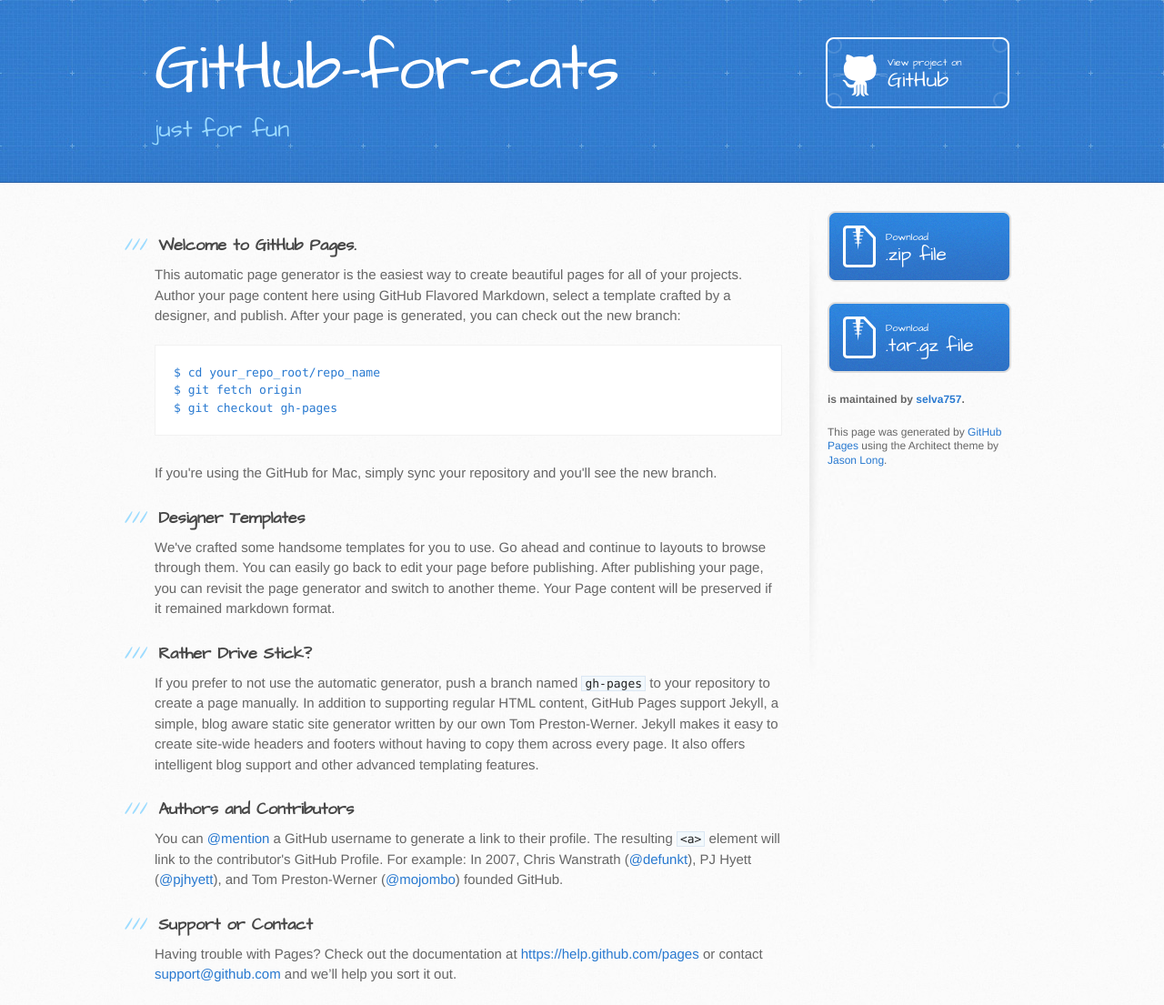
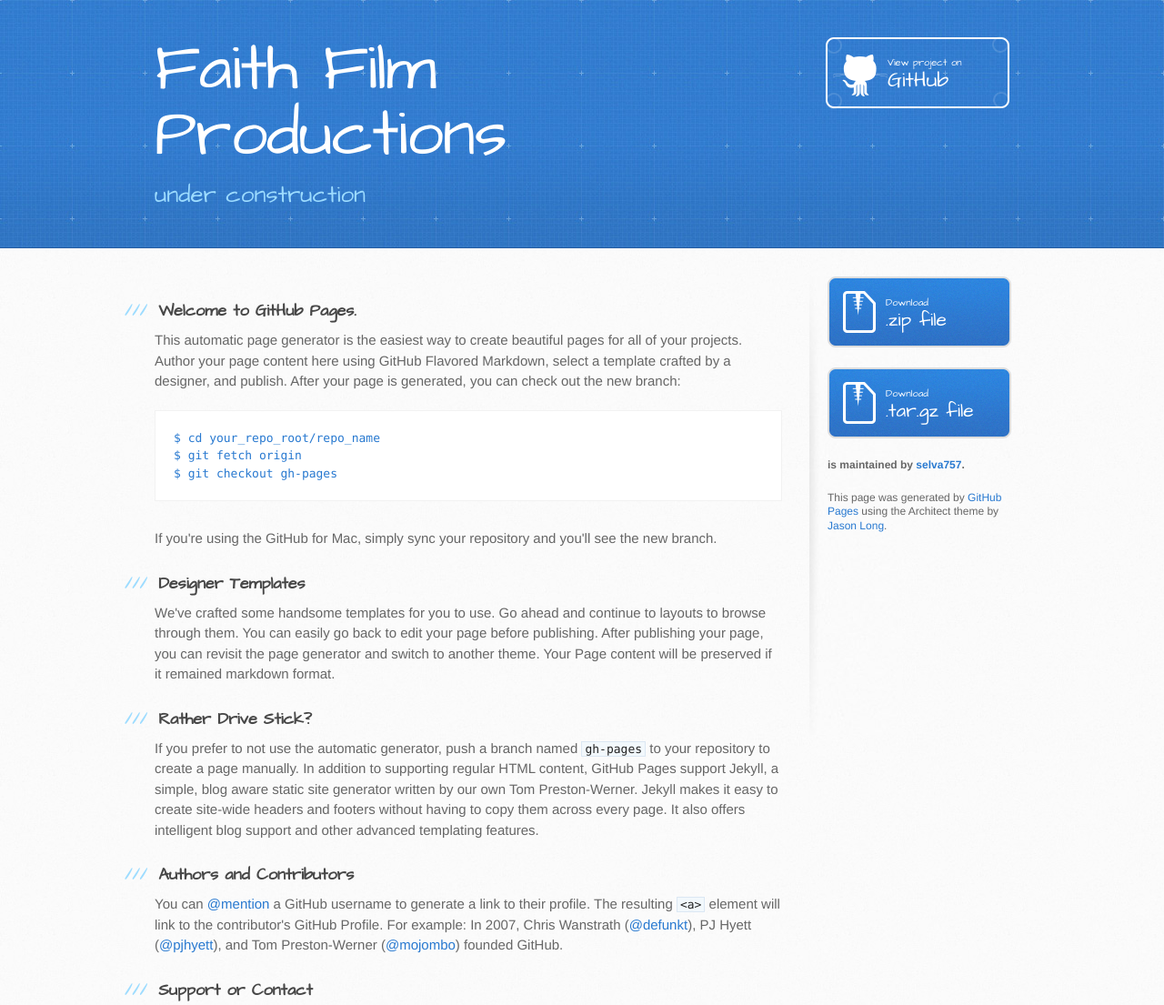
Before and after one commit to selva757/github-for-cats, a plain HTML site: page index.html in a window 1280 px wide. Shown: the top 1105 px of the page at 91% size. Drawn offline with Linux system fonts and the light colour scheme.

Commit message:
Update index.html

```diff
--- a/index.html
+++ b/index.html
@@ -19,8 +19,8 @@
   <body>
     <header>
       <div class="inner">
-        <h1>GitHub-for-cats</h1>
-        <h2>just for fun</h2>
+        <h1>Faith Film Productions</h1>
+        <h2>under construction</h2>
         <a href="https://github.com/selva757/github-for-cats" class="button"><small>View project on</small> GitHub</a>
       </div>
     </header>
```
